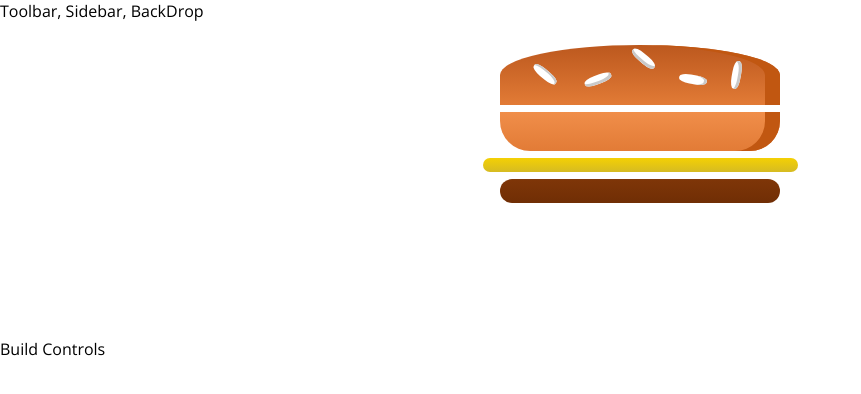
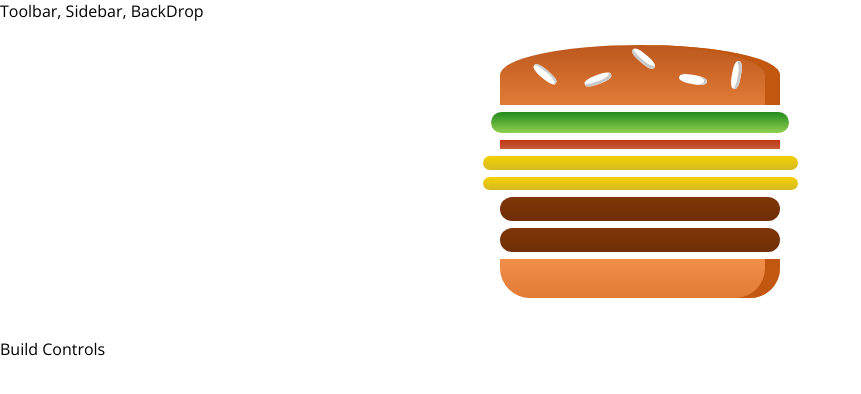
Before and after one commit to husky-parul/burger-builder, a React app: page / in a window 1280 px wide. Shown: the top 394 px of the page, without its empty margins (0-861 px from the left). Built offline with nearby package versions, Linux system fonts and the light colour scheme.

Commit message:
burger with transformed ingredients array

```diff
--- a/src/components/Burger/Burger.js
+++ b/src/components/Burger/Burger.js
@@ -3,12 +3,18 @@ import classes from './Burger.css';
 import BurgerIngredient from './BurgerIngredient/BurgerIngredient';
 
 const burger = ( props ) => {
+    const tranformedBurgerIngredient=Object.keys(props.ingredients)
+        .map(igKey => {
+            return [...Array(props.ingredients[igKey])].map((_,i) => {
+                return <BurgerIngredient key={igKey+i} type={igKey}/>
+            });
+        });
+
     return(
         <div className={classes.Burger}>
             <BurgerIngredient type='bread-top'/>
+            {tranformedBurgerIngredient}
             <BurgerIngredient type='bread-bottom'/>
-            <BurgerIngredient type='cheese'/>
-            <BurgerIngredient type='meat'/>
         </div>
     );
 
--- a/src/containers/BurgerBuilder/BurgerBuilder.js
+++ b/src/containers/BurgerBuilder/BurgerBuilder.js
@@ -3,10 +3,18 @@ import Aux from '../../hoc/Aux';
 import Burger from '../../components/Burger/Burger';
 
 class BurgerBuilder extends Component{
+    state={
+        ingredients:{
+            salad:1,
+            bacon:1,
+            cheese:2,
+            meat:2
+        }
+    }
     render(){
         return (
             <Aux>
-                <Burger/>
+                <Burger ingredients={this.state.ingredients}/>
                 <div>Build Controls</div>
             </Aux>
         );
```
